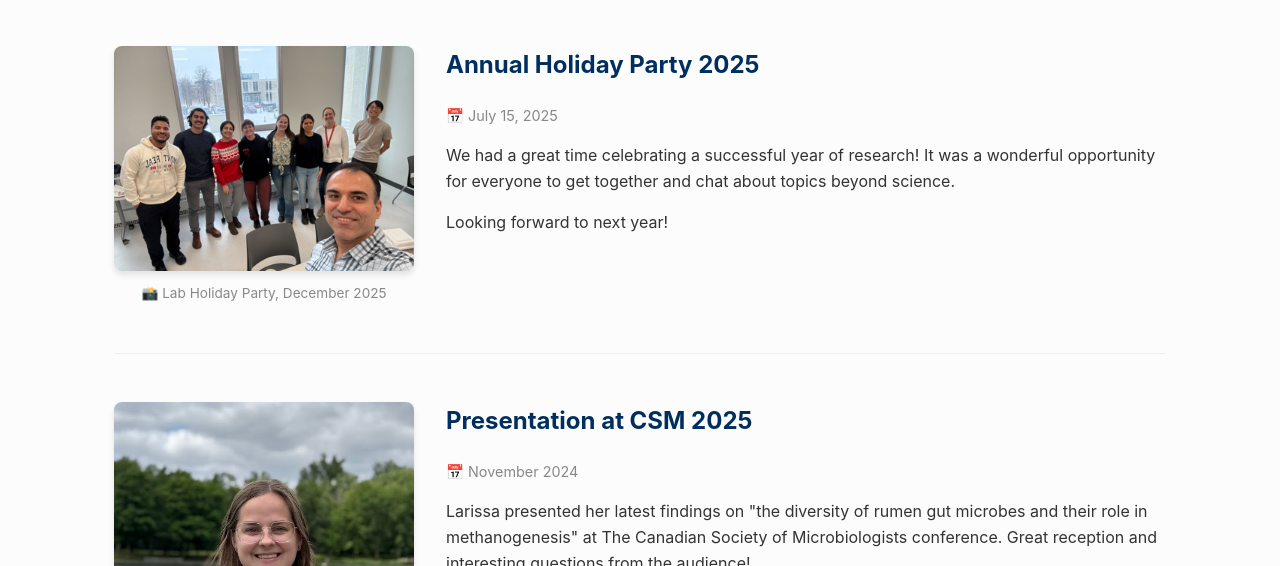
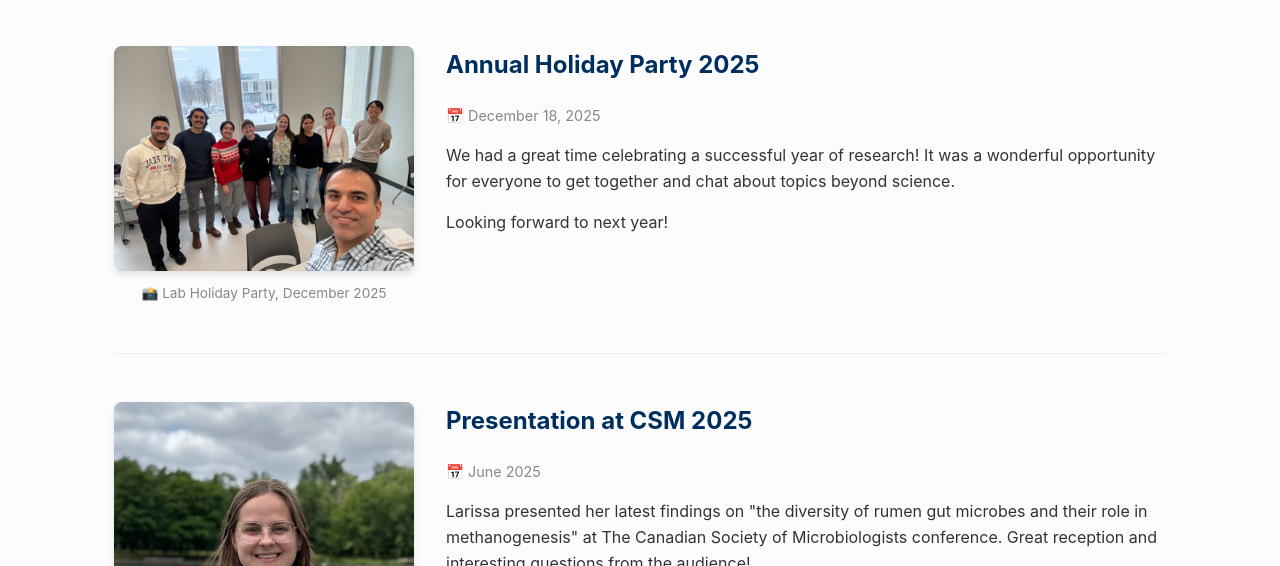
Before and after one commit to TLMicrobiomeLab/tlmicrobiomelab.github.io, a Jekyll site: the page built from events.md, in a window 1280 px wide. Shown: the part 266-832 px from the top of the page. Built offline with Jekyll 4.4.1, drawn with Linux system fonts in a browser that asks for light colours.

Commit message:
Update events.md

```diff
--- a/events.md
+++ b/events.md
@@ -22,7 +22,7 @@ permalink: /events/
 
     <div style="flex: 1; min-width: 300px;">
         <h2 style="margin-top: 0; color: #002F5F;">Annual Holiday Party 2025</h2>
-        <p style="color: #888; font-size: 0.9rem; margin-bottom: 1rem;">📅 July 15, 2025</p>
+        <p style="color: #888; font-size: 0.9rem; margin-bottom: 1rem;">📅 December 18, 2025</p>
 
         <p>
             We had a great time celebrating a successful year of research!
@@ -46,7 +46,7 @@ permalink: /events/
 
     <div style="flex: 1; min-width: 300px;">
         <h2 style="margin-top: 0; color: #002F5F;">Presentation at CSM 2025</h2>
-        <p style="color: #888; font-size: 0.9rem; margin-bottom: 1rem;">📅 November 2024</p>
+        <p style="color: #888; font-size: 0.9rem; margin-bottom: 1rem;">📅 June 2025</p>
 
         <p>
             Larissa presented her latest findings on "the diversity of rumen gut microbes and their role in methanogenesis" at The Canadian Society of Microbiologists conference. Great reception and interesting questions
```
